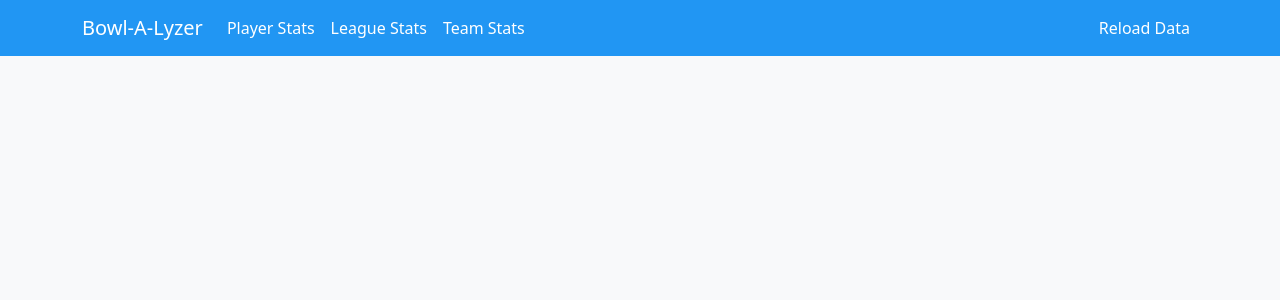
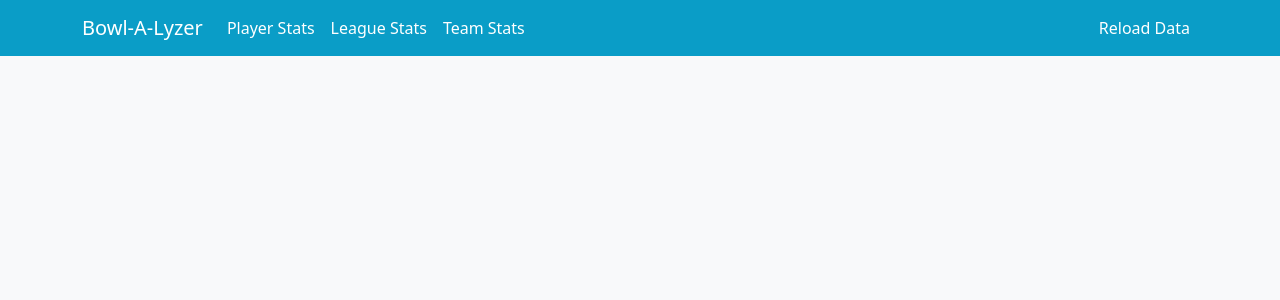
Before and after one commit to AmbidextrousCoatie/league_analyzer, a Flask app: template app/templates/base.html in a window 1280 px wide. Shown: the top 300 px of the page. Run offline with Flask 3, Linux system fonts and the light colour scheme; the template is opened without the code that fills it, so the values that code supplies are empty; parts of the project's set-up code (start-up, migrations or seed data) failed here and were passed over.

Commit message:
frontent: changed colors

```diff
--- a/app/templates/base.html
+++ b/app/templates/base.html
@@ -9,41 +9,123 @@
     <!-- Custom CSS -->
     <style>
         :root {
-            --primary-color: #2196F3;  /* Material Design Blue */
-            --secondary-color: #FF9800;  /* Warm orange */
-            --background-color: #f8f9fa;  /* Light gray background */
+            /* Color Palette */
+            --color-green-light: #a1e8c4;   /* Lightest green */
+            --color-green: #86e1b3;         /* Light green */
+            --color-blue-lightest: #7dcfe6; /* Light blue-green */
+            --color-blue-light: #4aa8c2;    /* Light blue */
+            --color-blue: #0a9dc7;          /* Dark blue */
+
+
+            /* Semantic Color Assignments */
+            --theme-primary: var(--color-blue);         /* Main UI elements like navbar, card headers */
+            --theme-secondary: var(--color-blue-light); /* Buttons, interactive elements */
+            --theme-accent: var(--color-blue-lightest); /* Highlights, accents */
+            --theme-warning: var(--color-green);        /* Warning states */
+            --theme-info: var(--color-green-light);     /* Info states */
+
+            /* Background Colors */
+            --theme-background: #f8f9fa;
+            --theme-surface: #ffffff;
+
+            /* Text Colors */
+            --theme-text-on-primary: #ffffff;
+            --theme-text-on-secondary: #ffffff;
+            --theme-text-on-light: var(--color-blue);
         }
 
         body {
-            background-color: var(--background-color);
+            background-color: var(--theme-background);
+            color: var(--theme-text-on-light);
         }
 
         .navbar {
-            background-color: var(--primary-color) !important;
+            background-color: var(--theme-primary) !important;
         }
 
         .navbar-brand, .nav-link {
-            color: white !important;
+            color: var(--theme-text-on-primary) !important;
         }
 
         .card {
-            border-color: var(--primary-color);
+            border-color: var(--theme-primary);
             box-shadow: 0 2px 4px rgba(0,0,0,0.1);
+            background-color: var(--theme-surface);
         }
 
         .card-header {
-            background-color: var(--primary-color);
-            color: white;
+            background-color: var(--theme-primary);
+            color: var(--theme-text-on-primary);
         }
 
+        /* Button Styles */
         .btn-primary {
-            background-color: var(--primary-color);
-            border-color: var(--primary-color);
+            background-color: var(--theme-secondary);
+            border-color: var(--theme-secondary);
+            color: var(--theme-text-on-secondary);
         }
 
         .btn-primary:hover {
-            background-color: #1976D2;  /* Slightly darker blue on hover */
-            border-color: #1976D2;
+            background-color: var(--theme-primary);
+            border-color: var(--theme-primary);
+            color: var(--theme-text-on-primary);
+        }
+
+        /* Outline Button Variants */
+        .btn-outline-primary {
+            color: var(--theme-secondary);
+            border-color: var(--theme-secondary);
+        }
+
+        .btn-outline-primary:hover {
+            background-color: var(--theme-secondary);
+            border-color: var(--theme-secondary);
+            color: var(--theme-text-on-secondary);
+        }
+
+        /* Active state for radio buttons */
+        .btn-check:checked + .btn-outline-primary {
+            background-color: var(--theme-secondary);
+            border-color: var(--theme-secondary);
+            color: var(--theme-text-on-secondary);
+        }
+
+        .btn-check:active + .btn-outline-primary,
+        .btn-check:checked + .btn-outline-primary:focus {
+            background-color: var(--theme-secondary);
+            border-color: var(--theme-secondary);
+            color: var(--theme-text-on-secondary);
+        }
+
+        .btn-secondary {
+            background-color: var(--theme-accent);
+            border-color: var(--theme-accent);
+            color: var(--theme-text-on-light);
+        }
+
+        .btn-secondary:hover {
+            background-color: var(--theme-warning);
+            border-color: var(--theme-warning);
+            color: var(--theme-text-on-light);
+        }
+
+        /* Alert Styles */
+        .alert-danger {
+            background-color: var(--theme-warning);
+            border-color: var(--theme-warning);
+            color: var(--theme-text-on-light);
+        }
+
+        .alert-info {
+            background-color: var(--theme-info);
+            border-color: var(--theme-info);
+            color: var(--theme-text-on-light);
+        }
+
+        .alert-warning {
+            background-color: var(--theme-warning);
+            border-color: var(--theme-warning);
+            color: var(--theme-text-on-light);
         }
     </style>
 </head>
```
